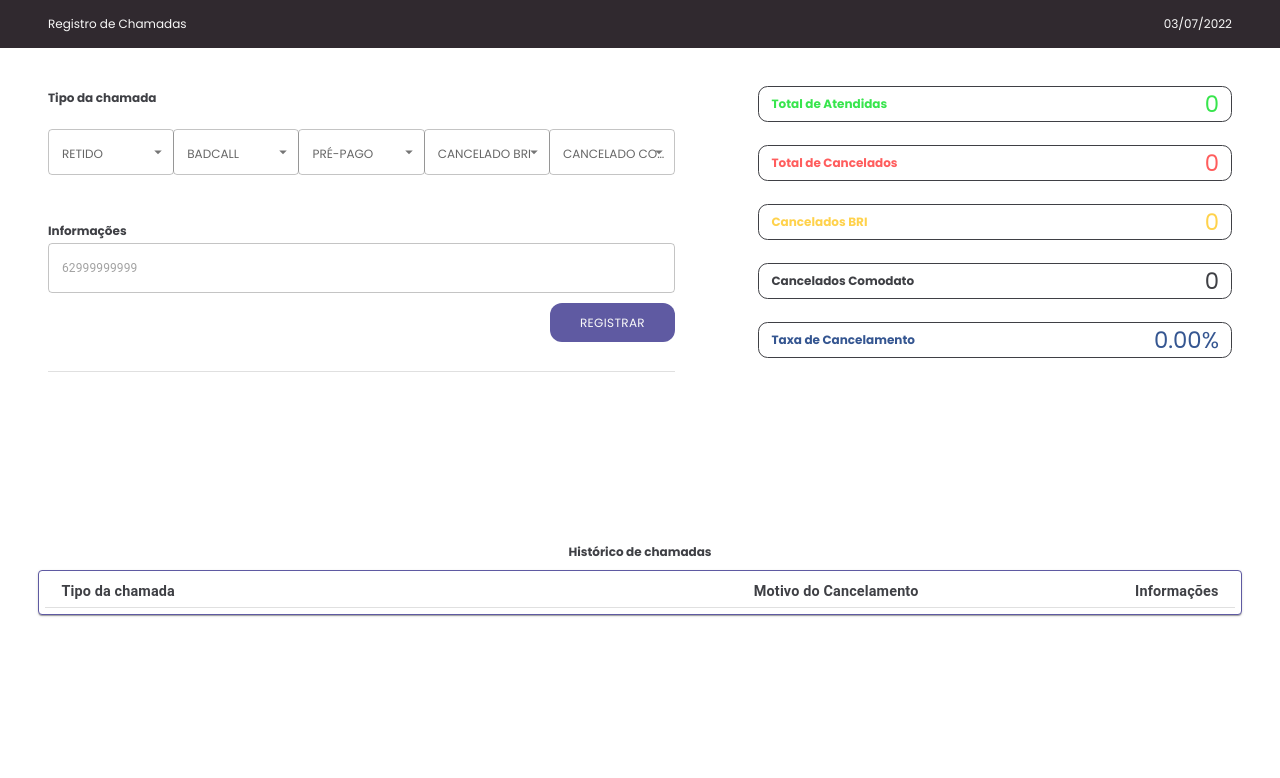
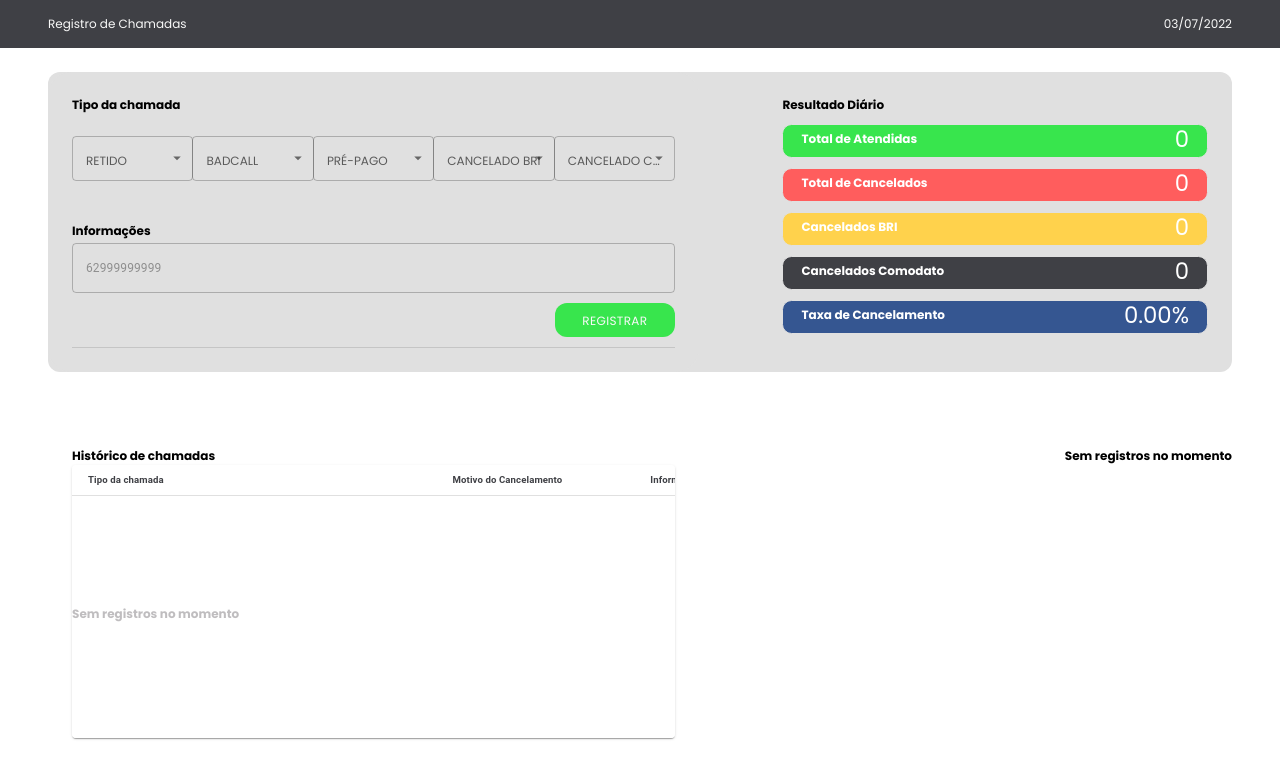
Before and after one commit to joaovsz/callRegister, a React (Vite) app: page / in a window 1280 px wide. Shown: the top 778 px of the page. Built offline with nearby package versions, Linux system fonts and the light colour scheme.

Commit message:
Novo layout + Validação

```diff
--- a/src/components/Charts/Chart_container.tsx
+++ b/src/components/Charts/Chart_container.tsx
@@ -1,13 +1,13 @@
 import { useContext, useEffect } from "react";
 import { Chart } from "react-google-charts";
 import { ChartsContext } from "../context/chart_context";
-import "../sass/charts.sass"
+import "../sass/register.sass"
 
 
 export const Chart_container = () => {
 const {retidos,
   canceladoCOMODATO, canceladoBRI,
-  badCall, PrePago} = useContext(ChartsContext)
+  badCall, PrePago, calls} = useContext(ChartsContext)
 
  const data = [
     ["Task", "Hours per Day"],
@@ -23,6 +23,7 @@ const {retidos,
   const typeCall = {
     title: "Tipo da chamada",
     pieSliceText: "label",
+    pieHole: 0.4,
     colors: ['#7DCE13', '#EAE509','#EF5B0C', '#990000', '#3B44F6']
   }
   const typeCancelamento = {
@@ -33,16 +34,14 @@ const {retidos,
 
   return (
     <>
-    <div id="charts">
-{/*
-    <Chart
+   {calls.length>0?<Chart
       chartType="PieChart"
       data={data}
       options={typeCall}
-      width={"100%"}
-      height={"400px"}
+      />:<h2 className="alertInit chart">
+        Sem registros no momento
+        </h2>}
 
-      /> */}
     {/* <Chart
       chartType="PieChart"
       data={data}
@@ -50,7 +49,6 @@ const {retidos,
       width={"100%"}
       height={"15vw"}
       /> */}
-      </div>
     </>
   )
 }
--- a/src/components/Charts/Day_Results.tsx
+++ b/src/components/Charts/Day_Results.tsx
@@ -14,6 +14,7 @@ export const Day_Results = () => {
     <>
     <section id="results">
       <div id="table-result">
+          <span>Resultado Diário</span>
         <div id="atendidas">
           <span>Total de Atendidas</span>
           <span className="quantity">{calls.length}</span>
--- a/src/components/Register/Form/Form.tsx
+++ b/src/components/Register/Form/Form.tsx
@@ -61,10 +61,12 @@ export const Form = () => {
               label="Retido"
               onChange={handleChangeCanceled}
             >
-              <MenuItem value="PREÇO ALTO">Preço Alto</MenuItem>
-              <MenuItem value="INSATISFAÇÃO GERAL">Insatisfação Geral</MenuItem>
-              <MenuItem value="RETIDO COM MULTA">Retido com multa</MenuItem>
-              <MenuItem value="FICOU DE PENSAR">Ficou de pensar</MenuItem>
+              <MenuItem value="Preço Alto">Preço Alto</MenuItem>
+              <MenuItem value="Insatisfação Geral">Insatisfação Geral</MenuItem>
+              <MenuItem value="Venda Indevida">Venda Indevida</MenuItem>
+              <MenuItem value="Retido com multa">Retido com multa</MenuItem>
+              <MenuItem value="Ficou de Pensar">Ficou de pensar</MenuItem>
+              <MenuItem value="Retido com serviço">Retido com serviço</MenuItem>
             </Select>
           </FormControl>
         </ToggleButton>
@@ -81,7 +83,9 @@ export const Form = () => {
               <MenuItem value="Serviços e Informações">Serviços e Informações</MenuItem>
               <MenuItem value="Remoção de Ponto Ad.">Ponto Adicional</MenuItem>
               <MenuItem value="Tv Já Cancelada">Tv Já Cancelada</MenuItem>
+              <MenuItem value="Canal Oi!">Canal Oi!</MenuItem>
               <MenuItem value="Ligação Caiu">Ligação Caiu</MenuItem>
+              <MenuItem value="Titular não estava presente">Titular não estava presente</MenuItem>
             </Select>
           </FormControl>
         </ToggleButton>
@@ -112,10 +116,11 @@ export const Form = () => {
               onChange={handleChangeCanceled}
               >
               <MenuItem value="Insatisfação Geral">Insatisfação Geral</MenuItem>
-              <MenuItem value="Preço Alto">Preço Alto</MenuItem>
+              <MenuItem value="Preço Alto ">Preço Alto</MenuItem>
               <MenuItem value="Venda Indevida">Venda Indevida</MenuItem>
+              <MenuItem value="Problema Técnico">Problema Técnico</MenuItem>
+              <MenuItem value="Venda do Equipamento">Venda do Equipamento</MenuItem>
               <MenuItem value="Fatura Cheia">Fatura Cheia</MenuItem>
-              <MenuItem value="Venda do Equipamento">Venda do Equipamento</MenuItem>
             </Select>
           </FormControl>
         </ToggleButton>
@@ -129,7 +134,9 @@ export const Form = () => {
               label="Cancelado BRI"
               onChange={handleChangeCanceled}
               >
+              <MenuItem value=" Preço Alto">Preço Alto</MenuItem>
               <MenuItem value="Sem Agendamento">Sem Agendamento</MenuItem>
+              <MenuItem value="MUDEND">Mudança de Endereço</MenuItem>
               <MenuItem value="Problema com Fatura">Problema com Fatura</MenuItem>
               <MenuItem value="Desmembrado">Desmembrado</MenuItem>
             </Select>
--- a/src/components/Register/List/List.tsx
+++ b/src/components/Register/List/List.tsx
@@ -7,13 +7,17 @@ import TableRow from '@mui/material/TableRow';
 import Paper from '@mui/material/Paper';
 import { ChartsContext } from '../../context/chart_context';
 import { useContext } from 'react';
+import { Chart_container } from '../../Charts/Chart_container';
 
 export const List = () => {
 const {calls} = useContext(ChartsContext)
 
-  return (
-    <div id="tableInfo">
+return (
+  <div id="tableInfo">
+      <div id='tabela'>
+
       <h2>Histórico de chamadas</h2>
+
       <TableContainer component={Paper} >
       <Table sx={{ minWidth: 650 }} size="small" aria-label="a dense table">
         <TableHead>
@@ -24,10 +28,10 @@ const {calls} = useContext(ChartsContext)
 
           </TableRow>
         </TableHead>
-        <TableBody>
+        {calls.length>0?        <TableBody>
           {calls.map((row, index) => (
             <TableRow
-              className={
+            className={
               row.typeCall==='RETIDO'
               ?'RETIDO'
               :row.typeCall==="BADCALL"
@@ -39,7 +43,7 @@ const {calls} = useContext(ChartsContext)
               :'CANCELADO'}
               key={index}
               sx={{ '&:last-child td, &:last-child th': { border: 0 } }}
-            >
+              >
               <TableCell component="th" scope="row">
                 {row.typeCall}
               </TableCell>
@@ -48,9 +52,14 @@ const {calls} = useContext(ChartsContext)
               <TableCell align="right">{row.info}</TableCell>
             </TableRow>
           ))}
-        </TableBody >
+        </TableBody >:<h2 className="alertInit"> Sem registros no momento</h2>
+}
       </Table>
-    </TableContainer>
+      </TableContainer>
+      </div>
+      <div id='chart'>
+        <Chart_container/>
+      </div>
     </div>
   )
 }
--- a/src/components/sass/charts.sass
+++ /dev/null
@@ -1,9 +0,0 @@
-@import variables.sass
-@import mixins.sass
-
-#chart
-  height:15vw
-  width: calc(65% - 6.6rem)
-  #charts
-    @include flexRow(0)
-    height: 100%
--- a/src/components/sass/form.sass
+++ b/src/components/sass/form.sass
@@ -4,19 +4,25 @@
 #registerCall
   width: 55%
   height: 25rem
-  padding-right: 2rem
-  @include flexColumn(0, space-between, none)
+  border-radius: 2rem
+  padding: 2rem
+  background: $gray-light
+  @include flexColumn(2rem, flex-start, none)
 
   .selectCall
     border-radius: 1rem
     height: 10rem
-    @include flexRow(0)
+    // @include flexRow(0)
+
     span
       width: 100%
+
       @include flexColumn(0, center, left)
       .MuiToggleButtonGroup-root
+
         width: 100%
     h2
+
       margin-bottom: 1rem
 
   #registerButton
@@ -28,7 +34,7 @@
     width:20%
     height: 100%
     border-radius: 1rem
-    background: $purple
+    background: $green
 
   .MuiButtonBase-root
     padding:0
@@ -54,4 +60,5 @@
     margin-top: .3rem
     width: 100%
     #outlined-basic
+
       width: 100%
--- a/src/components/sass/global.sass
+++ b/src/components/sass/global.sass
@@ -2,7 +2,7 @@
 
 ::-webkit-scrollbar
   width: 5px
-  height: 4px
+  height: 2px
 
 ::-webkit-scrollbar-button
   width: 0px
--- a/src/components/sass/header.sass
+++ b/src/components/sass/header.sass
@@ -2,7 +2,7 @@
 @import mixins.sass
 
 #header
-  background: $raisin-black
+  background: $black
   color:$white-bg
   height: 4rem
   width: 100vw
--- a/src/components/sass/register.sass
+++ b/src/components/sass/register.sass
@@ -2,12 +2,13 @@
 @import mixins.sass
 
 main
-  color: $black
   width: 100vw
   height: calc(100vh - 4rem)
   @include flexColumn(0, flex-start, left)
   overflow: auto
   #register
+    border-radius: 1rem
+    background-color: $gray-light
     width: calc(100% - 8rem)
     height: 25rem
     gap: 3rem
@@ -17,71 +18,80 @@ main
   #results
     width: 40%
     height: 25rem
+    padding: 2rem
     .quantity
       font-size: 1.9rem
       font-weight: 400
     #table-result
-      @include flexColumn(0, space-evenly, center)
+      @include flexColumn(0, flex-start, left)
       font-size: 1.2rem
       width: 100%
       height: 100%
     span
       font-weight: 700
 
+    #atendidas, #cancelados, #taxa, #BRI, #COMODATO
+      border-radius: .8rem
+      height: 2.4rem
+      color: white
+      padding-top: 1.2rem
+      padding-bottom: 1.5rem
+      background-color: $gray-light
+      @include flexRow(1.5rem)
+      border: 1px solid $gray-light
+      width: 100%
 
     #atendidas
-      width: 100%
-      border-radius: .8rem
-      border: 1px solid $black
-      @include flexRow(1rem)
-      color: $green
+      background-color: $green
+    #cancelados
+      background-color: $red
+    #taxa
+      background-color: $blue
+    #BRI, #COMODATO
+      background-color: $yellow
+    #COMODATO
+      background-color: $black
+
+  #tableInfo
+    height: 36vh
+    display: flex
+    width: calc(100% - 8rem)
+    align-items: bottom
+    justify-content: space-between
+    margin: auto
+  #tabela
+      width: 55%
+      padding: 0 2rem
+      .MuiPaper-root
+        width: 100%
+        // border: .1rem $purple solid
+        height: 95%
+        .MuiTable-root
+          height: 100%
+          overflow-y: scroll
+          h2.alertInit
+            color: $raisin-black
+            opacity: 0.3
+            position: relative
+            top: 45%
+
+          .MuiTableHead-root, .MuiTableBody-root
+            width: 30rem
+            tr th
+              font-weight: bold
+              font-size: .8rem
+              color: $black
+        .MuiTableCell-root
+          font-size: .8rem
+          font-weight: 300
+          color: $black
+        .MuiTableRow-root
+
+        .RETIDO
 
 
-    #cancelados
-      border-radius: .8rem
-      @include flexRow(1rem)
-      border: 1px solid $black
-      width: 100%
-      color: $red
-
-
-    #taxa
-      border-radius: .8rem
-      @include flexRow(1rem)
-      width: 100%
-      border: 1px solid $black
-      color: $blue
-
-    #BRI, #COMODATO
-      border-radius: .8rem
-      width: 100%
-      color: $yellow
-      border: 1px solid $black
-      @include flexRow(1rem)
-    #COMODATO
-      color: $black
-
-  #tableInfo
-    @include flexColumn(0, flex-start, center)
-    width: 94%
-    margin: auto
-    padding: 0 0 2rem 0
-
-    .MuiPaper-root
-      border: .1rem $purple solid
-      padding: 0.5rem
-      .MuiTable-root
-        height: 100%
-
-      .MuiTableHead-root tr th
-        font-weight: bold
-        font-size: 1.2rem
-        color: $black
-
-      .MuiTableBody-root .MuiTableRow-root .MuiTableCell-root
-        font-size: 1.2rem
-        font-weight: 300
-        color: $black
-
-      .MuiTableRow-root.RETIDO
-        color: $blue
+      #chart
+        width: 100%
+        div#reactgooglegraph-1
+          width: 100%
+          background: transparent
--- a/src/components/sass/variables.sass
+++ b/src/components/sass/variables.sass
@@ -2,6 +2,7 @@ $black: #3F4045
 $raisin-black: #30292F
 $purple: #5F5AA2
 $dark-purple: #413F54
+$gray-light: #e0e0e0
 $blue: #355691
 $text: #FFFFFF
 $green: #38E54D
```
